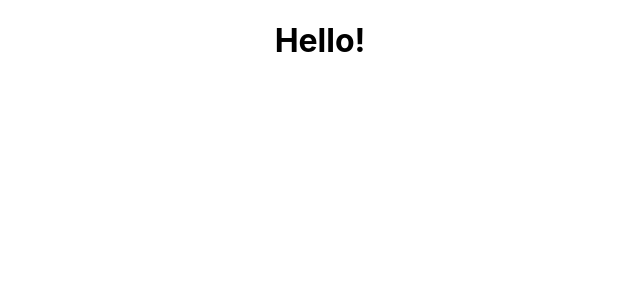
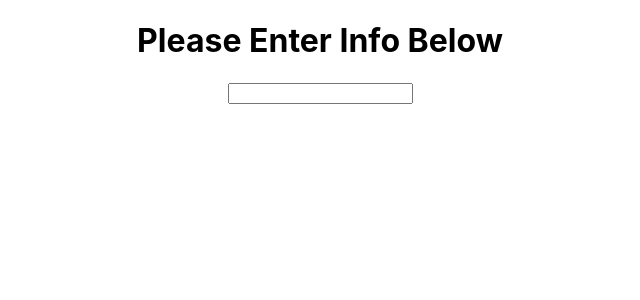
Before and after one commit to dunbar-brett/investor-app, a React (Create React App) app: page / in a window 1280 px wide. Shown: the top 300 px of the page, without its empty margins (320-960 px from the left). Built offline with nearby package versions, Linux system fonts and the light colour scheme.

Commit message:
more form stuff

```diff
--- a/src/components/InvestorForm.js
+++ b/src/components/InvestorForm.js
@@ -5,8 +5,18 @@ import { useForm } from 'react-hook-form'
 
 
 export default function InvestorForm (props) {
+    const {register, handleSubmit, errors } = useForm();
+
+    const onSubmit = data => alert(JSON.stringify(data));
+
 
     return (
-        <h1>Hello!</h1>
+        <div>
+            <h1>Please Enter Info Below</h1>
+            <form onSubmit={handleSubmit(onSubmit)}>
+                <input type="text"/>
+            </form>
+
+        </div>
     )
 }
```
